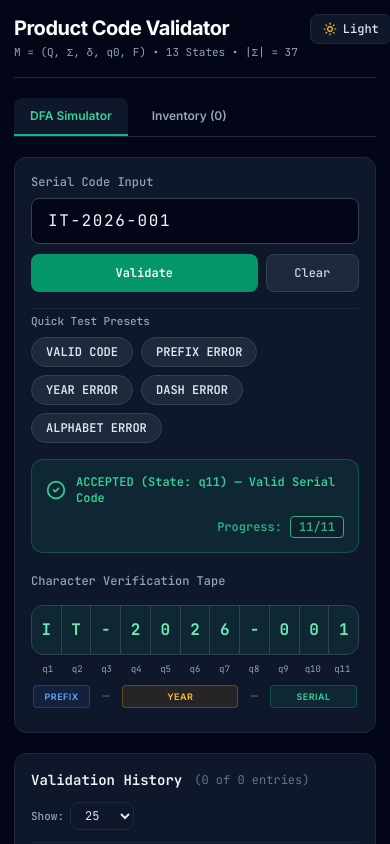
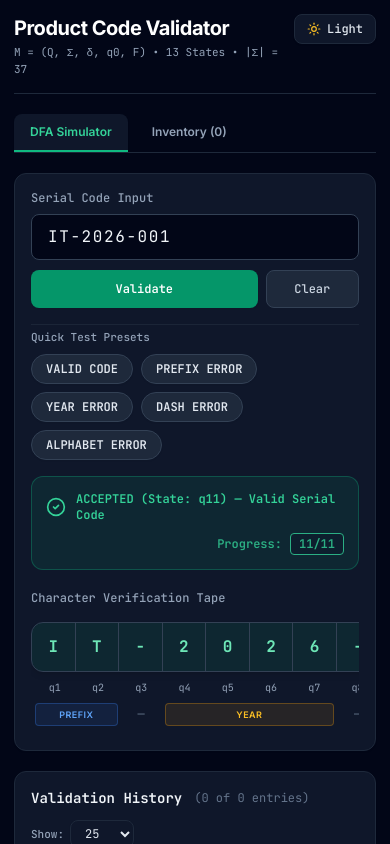
Before and after one commit to uno-jerome/Product-Validator-2, a React (Vite) app: page / in a window 390 px wide. Shown: the top 844 px of the page. Built offline with nearby package versions, Linux system fonts and the light colour scheme.

Commit message:
optimize

```diff
--- a/src/App.jsx
+++ b/src/App.jsx
@@ -20,7 +20,10 @@ const CATEGORIES = [
 ];
 
 
-const BTN_SEC = "px-3 py-1.5 text-xs font-mono font-medium rounded-lg border border-slate-300 dark:border-slate-700 bg-white dark:bg-slate-800 hover:bg-slate-100 dark:hover:bg-slate-700 text-slate-700 dark:text-slate-200 transition-colors";
+const STATUS_CLS = {
+  ok: 'bg-emerald-500/10 border-emerald-500/30 text-emerald-700 dark:text-emerald-400',
+  err: 'bg-rose-500/10 border-rose-500/30 text-rose-700 dark:text-rose-400'
+};
 const INP_CLS = "w-full bg-slate-50 dark:bg-slate-950 border border-slate-300 dark:border-slate-700 rounded-lg px-3 py-2 text-xs outline-none focus:border-slate-500 text-slate-900 dark:text-slate-100";
 const LBL_CLS = "block text-xs font-mono font-medium text-slate-600 dark:text-slate-400 mb-1";
 const CARD_CLS = "bg-white dark:bg-slate-900 border border-slate-200 dark:border-slate-800 rounded-xl p-4 sm:p-6 space-y-4 shadow-sm";
@@ -74,6 +77,11 @@ export default function App() {
     }
   };
 
+  const resetAnimation = () => {
+    clearTimer();
+    setActiveStep(null);
+  };
+
   useEffect(() => { document.documentElement.classList.toggle('dark', theme === 'dark'); setTheme(theme); }, [theme]);
   useEffect(() => { setProducts(getProducts()); setLogs(getLogs()); return () => clearTimer(); }, []);
 
@@ -84,9 +92,8 @@ export default function App() {
     const char = input[i] || '·';
     const isTrap = trapIndex !== -1 && i === trapIndex && (activeStep === null || activeStep >= i);
     const isActive = activeStep === i;
-    const isGray = (trapIndex !== -1 && i > trapIndex) || (activeStep !== null && i > activeStep) || !input[i];
-    const isDone = !isTrap && !isActive && !isGray && i < input.length;
     const isUnreached = (trapIndex !== -1 && i > trapIndex) || (activeStep !== null && i > activeStep) || i >= dfa.trace.length;
+    const isDone = !isTrap && !isActive && !isUnreached;
 
     return {
       char,
@@ -132,7 +139,6 @@ export default function App() {
   const displayedProducts = useMemo(() => products.slice(0, catalogLimit), [products, catalogLimit]);
 
   const recordLog = (code, res) => {
-    if (logs.some(entry => entry.input === code)) return;
     setLogs(saveValidationLog({
       id: Date.now() + Math.random(), input: code, isValid: res.isValid, state: res.finalState,
       time: new Date().toLocaleTimeString([], { hour: '2-digit', minute: '2-digit', second: '2-digit' })
@@ -149,7 +155,7 @@ export default function App() {
   };
 
   const handleValidate = () => { recordLog(input, dfa); runAnimation(dfa.trace, trapIndex); };
-  const handleClearInput = () => { clearTimer(); setActiveStep(null); setInput(''); };
+  const handleClearInput = () => { resetAnimation(); setInput(''); };
 
   const handleRegisterProduct = (e) => {
     e.preventDefault(); setFormMsg(null);
@@ -176,7 +182,7 @@ export default function App() {
         <header className="flex items-start sm:items-center justify-between gap-3 pb-4 border-b border-slate-200 dark:border-slate-800">
           <div>
             <h1 className="text-xl sm:text-2xl font-bold tracking-tight text-slate-900 dark:text-white">Product Code Validator</h1>
-            <p className="text-[11px] sm:text-sm font-mono text-slate-500 dark:text-slate-400 mt-0.5 truncate sm:overflow-visible">M = (Q, Σ, δ, q0, F) • 13 States • |Σ| = 37</p>
+            <p className="text-[11px] sm:text-sm font-mono text-slate-500 dark:text-slate-400 mt-0.5">M = (Q, Σ, δ, q0, F) • 13 States • |Σ| = 37</p>
           </div>
           <button onClick={() => setThemeState((p) => p === 'dark' ? 'light' : 'dark')} aria-label="Toggle theme" className="flex items-center gap-1.5 px-3 py-1.5 text-xs font-mono font-medium rounded-lg border border-slate-200 dark:border-slate-800 bg-white dark:bg-slate-900 text-slate-700 dark:text-slate-200 hover:bg-slate-100 dark:hover:bg-slate-800 shadow-sm transition-colors shrink-0">
             {theme === 'dark' ? <Sun className="w-3.5 h-3.5 text-amber-400" /> : <Moon className="w-3.5 h-3.5 text-slate-600" />}
@@ -196,7 +202,7 @@ export default function App() {
               <div className="space-y-2">
                 <label htmlFor="serial-input" className={LBL_CLS}>Serial Code Input</label>
                 <div className="flex flex-col sm:flex-row gap-2.5">
-                  <input id="serial-input" type="text" value={input} onChange={(e) => { clearTimer(); setActiveStep(null); setInput(e.target.value.toUpperCase()); }} placeholder="e.g. IT-2026-001" className="flex-1 bg-slate-50 dark:bg-slate-950 border border-slate-300 dark:border-slate-700 focus:border-slate-500 rounded-lg px-4 py-2.5 font-mono text-base sm:text-lg text-slate-900 dark:text-slate-100 uppercase tracking-widest outline-none transition-colors" />
+                  <input id="serial-input" type="text" value={input} onChange={(e) => { resetAnimation(); setInput(e.target.value.toUpperCase()); }} placeholder="e.g. IT-2026-001" className="flex-1 bg-slate-50 dark:bg-slate-950 border border-slate-300 dark:border-slate-700 focus:border-slate-500 rounded-lg px-4 py-2.5 font-mono text-base sm:text-lg text-slate-900 dark:text-slate-100 uppercase tracking-widest outline-none transition-colors" />
                   <div className="flex gap-2 sm:w-auto">
                     <button type="button" onClick={handleValidate} className="flex-[3] sm:flex-none px-6 py-2.5 bg-emerald-600 hover:bg-emerald-500 text-white font-mono text-xs font-semibold rounded-lg shadow-sm transition-colors">Validate</button>
                     <button type="button" onClick={handleClearInput} className="flex-[1] sm:flex-none px-4 py-2.5 bg-slate-100 dark:bg-slate-800 hover:bg-slate-200 dark:hover:bg-slate-700 text-slate-700 dark:text-slate-300 font-mono text-xs font-medium rounded-lg border border-slate-200 dark:border-slate-700 transition-colors">Clear</button>
@@ -213,7 +219,7 @@ export default function App() {
                 </div>
               </div>
 
-              <div className={`p-3.5 sm:p-4 rounded-xl border font-mono text-sm flex flex-col sm:flex-row sm:items-center justify-between gap-2.5 transition-colors ${dfa.isValid ? 'bg-emerald-500/10 border-emerald-500/30 text-emerald-700 dark:text-emerald-400' : 'bg-rose-500/10 border-rose-500/30 text-rose-700 dark:text-rose-400'}`}>
+              <div className={`p-3.5 sm:p-4 rounded-xl border font-mono text-sm flex flex-col sm:flex-row sm:items-center justify-between gap-2.5 transition-colors ${dfa.isValid ? STATUS_CLS.ok : STATUS_CLS.err}`}>
                 <div className="flex items-center gap-2.5">
                   {dfa.isValid ? <CheckCircle2 className="w-5 h-5 shrink-0 text-emerald-600 dark:text-emerald-400" /> : <XCircle className="w-5 h-5 shrink-0 text-rose-600 dark:text-rose-400" />}
                   <span className="font-semibold text-xs sm:text-sm">{dfa.isValid ? 'ACCEPTED (State: q11) — Valid Serial Code' : `REJECTED (State: ${dfa.finalState}) — ${dfa.errorReason || 'Input rejected'}`}</span>
@@ -232,7 +238,8 @@ export default function App() {
                 </div>
 
                 <div className="w-full overflow-x-auto pb-2 pt-1">
-                  <div className="flex flex-col items-center w-full min-w-[310px] max-w-4xl mx-auto">
+                  <div className="w-max min-w-full mx-auto flex flex-col items-center">
+                    <div className="w-full min-w-[480px] max-w-4xl flex flex-col items-center">
                       {/* 11 Continuous Tape Cells */}
                       <div className="flex w-full rounded-xl border border-slate-300 dark:border-slate-700 divide-x divide-slate-200 dark:divide-slate-700 bg-white dark:bg-slate-900/90 shadow-md overflow-hidden">
                         {tapeCells.map((c, i) => (
@@ -250,7 +257,7 @@ export default function App() {
                         {tapeCells.map((c, i) => (
                           <div
                             key={i}
-                          className={`text-center font-mono text-[9px] sm:text-xs md:text-sm truncate transition-colors ${c.stateCls}`}
+                            className={`text-center font-mono text-[10px] sm:text-xs md:text-sm truncate transition-colors ${c.stateCls}`}
                           >
                             {c.state}
                           </div>
@@ -258,17 +265,18 @@ export default function App() {
                       </div>
 
                       {/* Domain Row: Prefix (2 cells), -, Year (4 cells), -, Serial (3 cells) */}
-                    <div className="grid grid-cols-11 w-full items-center mt-2 px-0.5 gap-0.5 text-center">
-                      <div className="col-span-2 py-1 rounded border border-blue-500/30 bg-blue-500/10 text-blue-600 dark:text-blue-400 text-[9px] sm:text-xs font-semibold tracking-wider truncate">
+                      <div className="grid grid-cols-11 w-full items-center mt-2 px-0.5 text-center">
+                        <div className="col-span-2 py-1 mx-0.5 rounded border border-blue-500/30 bg-blue-500/10 text-blue-600 dark:text-blue-400 text-[9px] sm:text-xs font-semibold tracking-wider truncate">
                           PREFIX
                         </div>
                         <div className="col-span-1 text-slate-400 dark:text-slate-600 text-xs font-mono font-bold">—</div>
-                      <div className="col-span-4 py-1 rounded border border-amber-500/30 bg-amber-500/10 text-amber-600 dark:text-amber-400 text-[9px] sm:text-xs font-semibold tracking-wider truncate">
+                        <div className="col-span-4 py-1 mx-0.5 rounded border border-amber-500/30 bg-amber-500/10 text-amber-600 dark:text-amber-400 text-[9px] sm:text-xs font-semibold tracking-wider truncate">
                           YEAR
                         </div>
                         <div className="col-span-1 text-slate-400 dark:text-slate-600 text-xs font-mono font-bold">—</div>
-                      <div className="col-span-3 py-1 rounded border border-emerald-500/30 bg-emerald-500/10 text-emerald-600 dark:text-emerald-400 text-[9px] sm:text-xs font-semibold tracking-wider truncate">
+                        <div className="col-span-3 py-1 mx-0.5 rounded border border-emerald-500/30 bg-emerald-500/10 text-emerald-600 dark:text-emerald-400 text-[9px] sm:text-xs font-semibold tracking-wider truncate">
                           SERIAL
+                        </div>
                       </div>
                     </div>
                   </div>
@@ -299,10 +307,10 @@ export default function App() {
               </div>
               <Table emptyMsg="No validation logs recorded. Validate an input or click a preset above." headers={['Input String', 'Result', 'Final State', 'Timestamp', { title: 'Actions', cls: 'text-right' }]} rows={displayedLogs.map((l) => ({
                 key: l.id, cells: [
-                  { val: l.input || 'ε', cls: 'font-bold text-slate-900 dark:text-slate-100' },
-                  { val: <span className={`inline-block px-2 py-0.5 rounded text-[10px] font-semibold border ${l.isValid ? 'bg-emerald-500/10 border-emerald-500/30 text-emerald-700 dark:text-emerald-400' : 'bg-rose-500/10 border-rose-500/30 text-rose-700 dark:text-rose-400'}`}>{l.isValid ? 'ACCEPTED' : 'REJECTED'}</span> },
-                  { val: l.state, cls: 'text-slate-600 dark:text-slate-300' }, { val: l.time, cls: 'text-slate-400 dark:text-slate-500 text-[11px]' },
-                  { val: <button type="button" onClick={() => handleSimulate(l.input)} className="inline-flex items-center gap-1.5 px-2.5 py-1 text-xs rounded border border-slate-200 dark:border-slate-700 bg-white dark:bg-slate-800 hover:bg-slate-100 dark:hover:bg-slate-700 text-slate-700 dark:text-slate-200 transition-colors"><RotateCcw className="w-3 h-3" /> Replay</button>, cls: 'text-right' }
+                  { val: l.input || 'ε', cls: 'font-bold text-slate-900 dark:text-slate-100 whitespace-nowrap' },
+                  { val: <span className={`inline-block px-2 py-0.5 rounded text-[10px] font-semibold border ${l.isValid ? STATUS_CLS.ok : STATUS_CLS.err}`}>{l.isValid ? 'ACCEPTED' : 'REJECTED'}</span> },
+                  { val: l.state, cls: 'text-slate-600 dark:text-slate-300 whitespace-nowrap' }, { val: l.time, cls: 'text-slate-400 dark:text-slate-500 text-[11px] whitespace-nowrap' },
+                  { val: <button type="button" onClick={() => handleSimulate(l.input)} className="inline-flex items-center gap-1.5 px-2.5 py-1 text-xs rounded border border-slate-200 dark:border-slate-700 bg-white dark:bg-slate-800 hover:bg-slate-100 dark:hover:bg-slate-700 text-slate-700 dark:text-slate-200 transition-colors whitespace-nowrap"><RotateCcw className="w-3 h-3" /> Replay</button>, cls: 'text-right whitespace-nowrap' }
                 ]
               }))} />
             </section>
@@ -322,13 +330,13 @@ export default function App() {
                   <div><label htmlFor="reg-code" className={LBL_CLS}>Serial Code</label><input id="reg-code" type="text" placeholder="e.g. IT-2026-001" value={regCode} onChange={(e) => { setRegCode(e.target.value.toUpperCase()); setFormMsg(null); }} className={`${INP_CLS} font-mono uppercase`} /></div>
                 </div>
                 {formMsg && (
-                  <div className={`p-3 rounded-lg border font-mono text-xs flex items-center gap-2 ${formMsg.type === 'ok' ? 'border-emerald-500/30 bg-emerald-500/10 text-emerald-700 dark:text-emerald-400' : 'border-rose-500/30 bg-rose-500/10 text-rose-700 dark:text-rose-400'}`}>
-                    {formMsg.type === 'ok' ? <CheckCircle2 className="w-4 h-4 shrink-0" /> : <XCircle className="w-4 h-4 shrink-0" />}
+                  <div className={`p-3 rounded-lg border font-mono text-xs flex items-center gap-2 ${STATUS_CLS[formMsg.type]}`}>
+                    {formMsg.type === 'ok' ? <CheckCircle2 className="w-4 h-4 shrink-0 text-emerald-600 dark:text-emerald-400" /> : <XCircle className="w-4 h-4 shrink-0 text-rose-600 dark:text-rose-400" />}
                     <span>{formMsg.text}</span>
                   </div>
                 )}
                 <div className="flex flex-wrap items-center justify-between gap-3 pt-1">
-                  <button type="button" onClick={() => { setRegCode(generateSampleCode(category)); setFormMsg(null); }} className={BTN_SEC}>Generate Code</button>
+                  <button type="button" onClick={() => { setRegCode(generateSampleCode(category)); setFormMsg(null); }} className="px-3 py-1.5 text-xs font-mono font-medium rounded-lg border border-slate-300 dark:border-slate-700 bg-white dark:bg-slate-800 hover:bg-slate-100 dark:hover:bg-slate-700 text-slate-700 dark:text-slate-200 transition-colors">Generate Code</button>
                   <button type="submit" className="px-5 py-2 text-xs font-mono font-semibold rounded-lg bg-emerald-600 hover:bg-emerald-500 text-white shadow-sm transition-colors">Register Product</button>
                 </div>
               </form>
@@ -347,7 +355,7 @@ export default function App() {
               <Table emptyMsg="No products in catalog. Register an item above." headers={['Category', 'Product Code', { title: 'Product Name', cls: 'font-sans' }, 'Registered Date', { title: 'Actions', cls: 'text-right' }]} rows={displayedProducts.map((p) => ({
                 key: p.code, cells: [
                   { val: <span className="inline-block px-2 py-0.5 rounded text-[10px] font-bold border bg-slate-100 dark:bg-slate-800 text-slate-700 dark:text-slate-300 border-slate-200 dark:border-slate-700">{p.category}</span> },
-                  { val: p.code, cls: 'font-bold text-slate-900 dark:text-slate-100' }, { val: p.name, cls: 'text-slate-700 dark:text-slate-300 font-sans' },
+                  { val: p.code, cls: 'font-bold text-slate-900 dark:text-slate-100 whitespace-nowrap' }, { val: p.name, cls: 'text-slate-700 dark:text-slate-300 font-sans min-w-[140px]' },
                   {
                     val: (
                       <span className="whitespace-nowrap text-[10px] sm:text-xs text-slate-500 dark:text-slate-400">
@@ -357,7 +365,7 @@ export default function App() {
                   },
                   {
                     val: (
-                      <div className="flex items-center justify-end gap-3 font-mono text-xs">
+                      <div className="flex items-center justify-end gap-3 font-mono text-xs whitespace-nowrap">
                         <button
                           type="button"
                           onClick={() => handleSimulate(p.code)}
@@ -375,7 +383,7 @@ export default function App() {
                           Delete
                         </button>
                       </div>
-                    ), cls: 'text-right'
+                    ), cls: 'text-right whitespace-nowrap'
                   }
                 ]
               }))} />
```
Also changed, not shown: src/services/storage.js (+5 -4 lines), vite.config.js (line endings or trailing spaces). Lines whose indentation alone changed are shown as unchanged.
